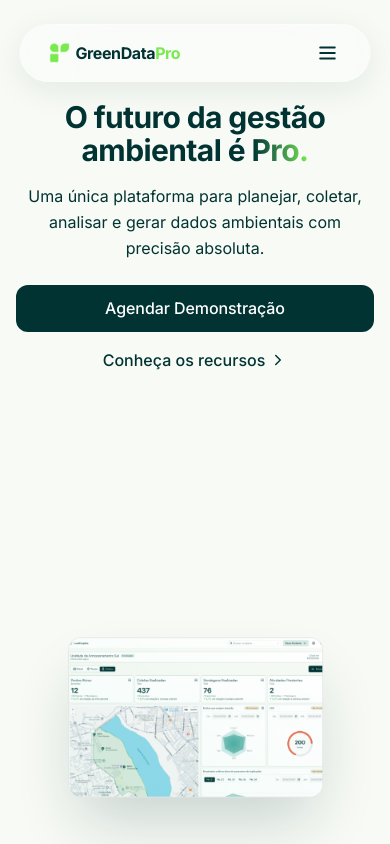
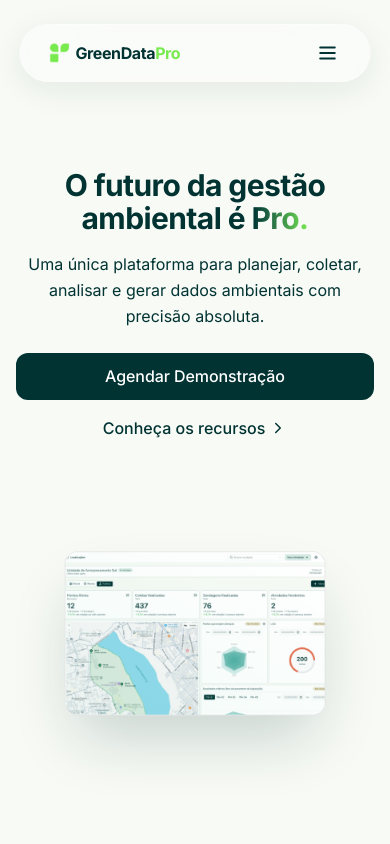
Before and after one commit to IagoMarques/GreenDataProLP, a React (Vite) app: page / in a window 390 px wide. Shown: the top 844 px of the page. Built offline with nearby package versions, Linux system fonts and the light colour scheme.

Commit message:
chore: fix scroll hero section

```diff
--- a/index.html
+++ b/index.html
@@ -7,7 +7,7 @@
       <title>GreenData Pro</title>
     </head>
 
-    <body>
+    <body class="overflow-x-hidden">
       <div id="root"></div>
       <script type="module" src="/src/main.tsx"></script>
     </body>
--- a/src/app/App.tsx
+++ b/src/app/App.tsx
@@ -8,9 +8,9 @@ import "@/styles/fonts.css";
 
 export default function App() {
   return (
-    <div className="relative min-h-screen bg-background text-foreground transition-colors duration-300">
+    <div className="relative min-h-screen bg-background text-foreground transition-colors duration-300 overflow-x-hidden">
       <Navbar />
-      <main className="relative">
+      <main className="relative overflow-x-hidden">
         <Hero />
         <PainPoints />
         <Features />
--- a/src/app/components/Hero.tsx
+++ b/src/app/components/Hero.tsx
@@ -47,20 +47,20 @@ export const Hero = () => {
     // Detect mobile screens (typically < 768px width)
     const isMobileScreen = window.innerWidth < 768;
 
-    if (isLargeScreen) return "45vh";
+    if (isLargeScreen) return "60vh"; // Moved closer to content
     if (isMobileScreen) {
       // Position higher on mobile to ensure visibility
-      return viewportHeight < 600 ? "40vh" : "35vh";
+      return viewportHeight < 600 ? "15vh" : "25vh"; // Moved much closer
     }
-    if (viewportHeight < 600) return "70vh";
-    return "60vh";
+    if (viewportHeight < 600) return "50vh"; // Moved closer
+    return "60vh"; // Moved closer
   };
 
   // Natural transition: The image reaches its peak at the end of the scroll
   // and then flows out naturally with the next section.
   const getFinalY = () => {
     const isMobileScreen = window.innerWidth < 768;
-    return isMobileScreen ? "-20vh" : "0vh";
+    return isMobileScreen ? getInitialY() : "0vh"; // Mobile: no movement, stays in initial position
   };
 
   const imgY = useTransform(
@@ -71,21 +71,21 @@ export const Hero = () => {
 
   const imgScale = useTransform(
     scrollYProgress,
-    [0, 1],
+    [0, 0.5], // Adjusted for shorter section - complete scaling earlier
     [0.8, maxScale]
   );
 
   return (
     <section
       ref={containerRef}
-      className="relative h-[150vh] bg-background"
+      className="relative h-[150vh] bg-background mb-[-600px] md:mb-[-400px]"
     >
       <div className="sticky top-0 h-[100svh] flex flex-col items-center justify-center text-center px-4">
 
         {/* Text Layer */}
         <motion.div
           style={{ opacity: textOpacity, y: textY }}
-          className="max-w-4xl mx-auto w-full absolute top-[12svh] lg:top-[15svh] z-20 pointer-events-none"
+          className="max-w-4xl mx-auto w-full absolute top-[20svh] lg:top-[15svh] z-20 pointer-events-none"
         >
           <div className="px-4">
             <h1 className="font-['Inter',sans-serif] font-bold text-3xl sm:text-5xl md:text-6xl lg:text-8xl text-foreground tracking-[-0.02em] leading-[1.1] mb-4 md:mb-6">
@@ -111,7 +111,7 @@ export const Hero = () => {
         {/* Image Layer - Optimized mapping to exit precisely as the scroll ends */}
         <motion.div
           style={{ y: imgY, scale: imgScale }}
-          className="w-full max-w-[90vw] md:max-w-6xl px-4 z-10 will-change-transform flex justify-center items-center"
+          className="w-full max-w-[95vw] md:max-w-6xl px-4 z-10 will-change-transform flex justify-center items-center"
         >
           <div className="relative w-full rounded-2xl md:rounded-[32px] overflow-hidden shadow-[0_40px_80px_-15px_rgba(0,51,50,0.2)] border border-primary/5 bg-white">
             <div className="relative w-full aspect-[16/10] md:aspect-[16/9]">
```
